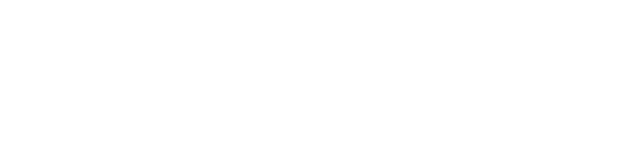
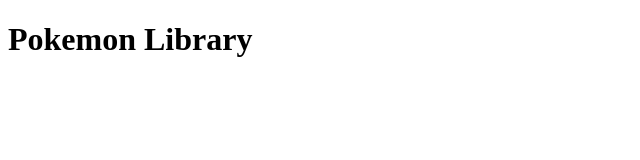
Before and after one commit to alejandroileal/202309-w3chweekend-alejandro-irastorza, a website built with Vite: page index.html in a window 1280 px wide. Shown: the whole page, without its empty margins (0-640 px from the left). Built offline with nearby package versions, Linux system fonts and the light colour scheme.

Commit message:
Update html

```diff
--- a/index.html
+++ b/index.html
@@ -1,13 +1,19 @@
 <!doctype html>
 <html lang="en">
+
 <head>
   <meta charset="UTF-8" />
-    <link rel="icon" type="image/svg+xml" href="/vite.svg" />
+  <link rel="shortcut icon" href="favicon.ico" type="image/x-icon">
   <meta name="viewport" content="width=device-width, initial-scale=1.0" />
-    <title>Vite + TS</title>
+  <title>Pokemon</title>
 </head>
+
 <body>
   <div id="app"></div>
   <script type="module" src="/src/main.ts"></script>
+  <header>
+    <h1>Pokemon Library</h1>
+  </header>
 </body>
+
 </html>
```
Also changed, not shown: public/favicon.ico (added). Lines whose indentation alone changed are shown as unchanged.
